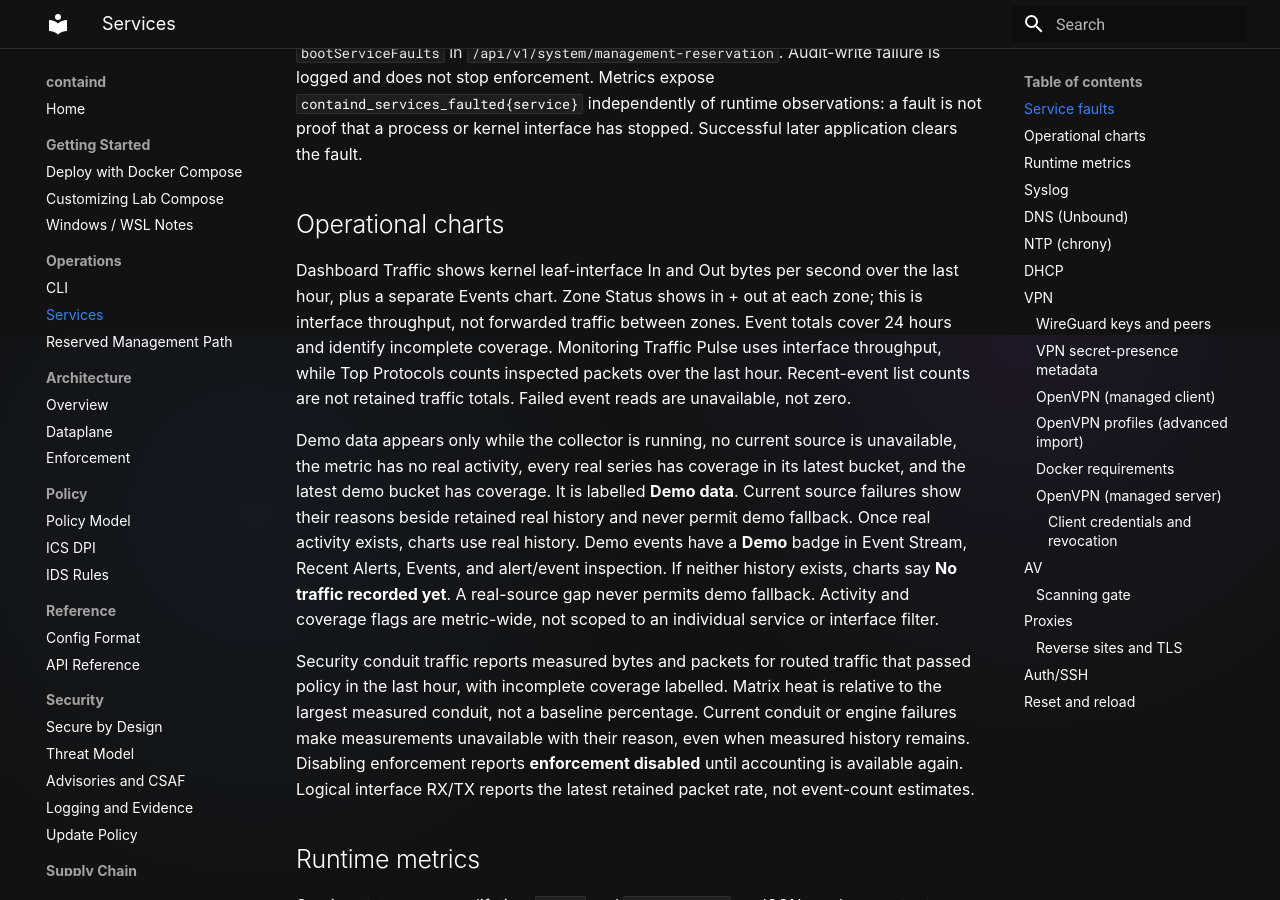
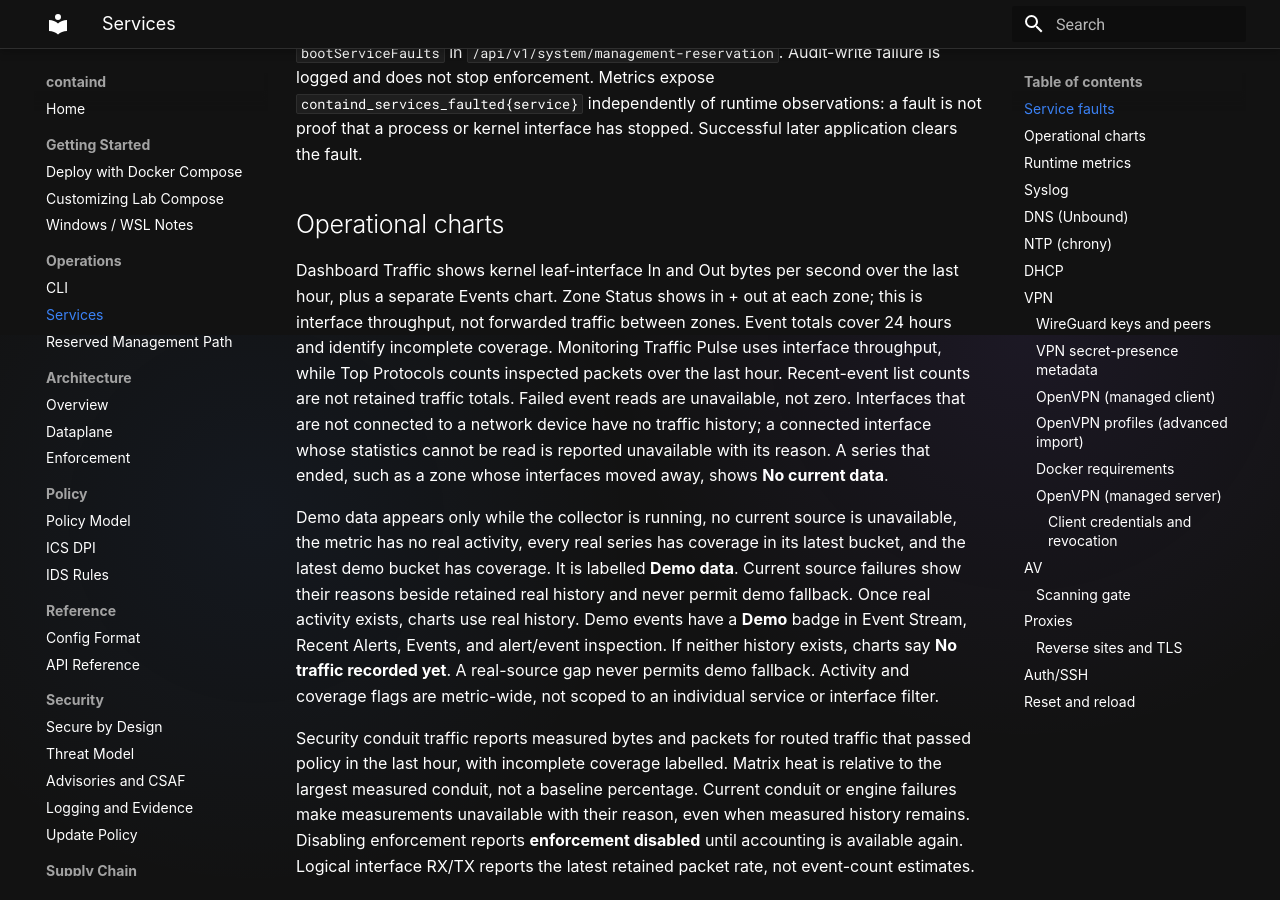
Before and after one commit to tonylturner/containd, an MkDocs documentation site: the page built from docs/mkdocs/services.md, in a window 1280 px wide and 900 px high, scrolled down 3265 px. Built offline with MkDocs 1.6.1 and Material for MkDocs 9.7.7, drawn with Linux system fonts in a browser that asks for light colours.

Commit message:
Document not-connected interfaces and ended series

```diff
--- a/docs/mkdocs/services.md
+++ b/docs/mkdocs/services.md
@@ -154,6 +154,10 @@ totals cover 24 hours and identify incomplete coverage. Monitoring Traffic Pulse
 uses interface throughput, while Top Protocols counts inspected packets over the
 last hour. Recent-event list counts are not retained traffic totals. Failed event
 reads are unavailable, not zero.
+Interfaces that are not connected to a network device have no traffic history;
+a connected interface whose statistics cannot be read is reported unavailable
+with its reason. A series that ended, such as a zone whose interfaces moved
+away, shows **No current data**.
 
 Demo data appears only while the collector is running, no current source is
 unavailable, the metric has no real activity, every real series has coverage in
```
